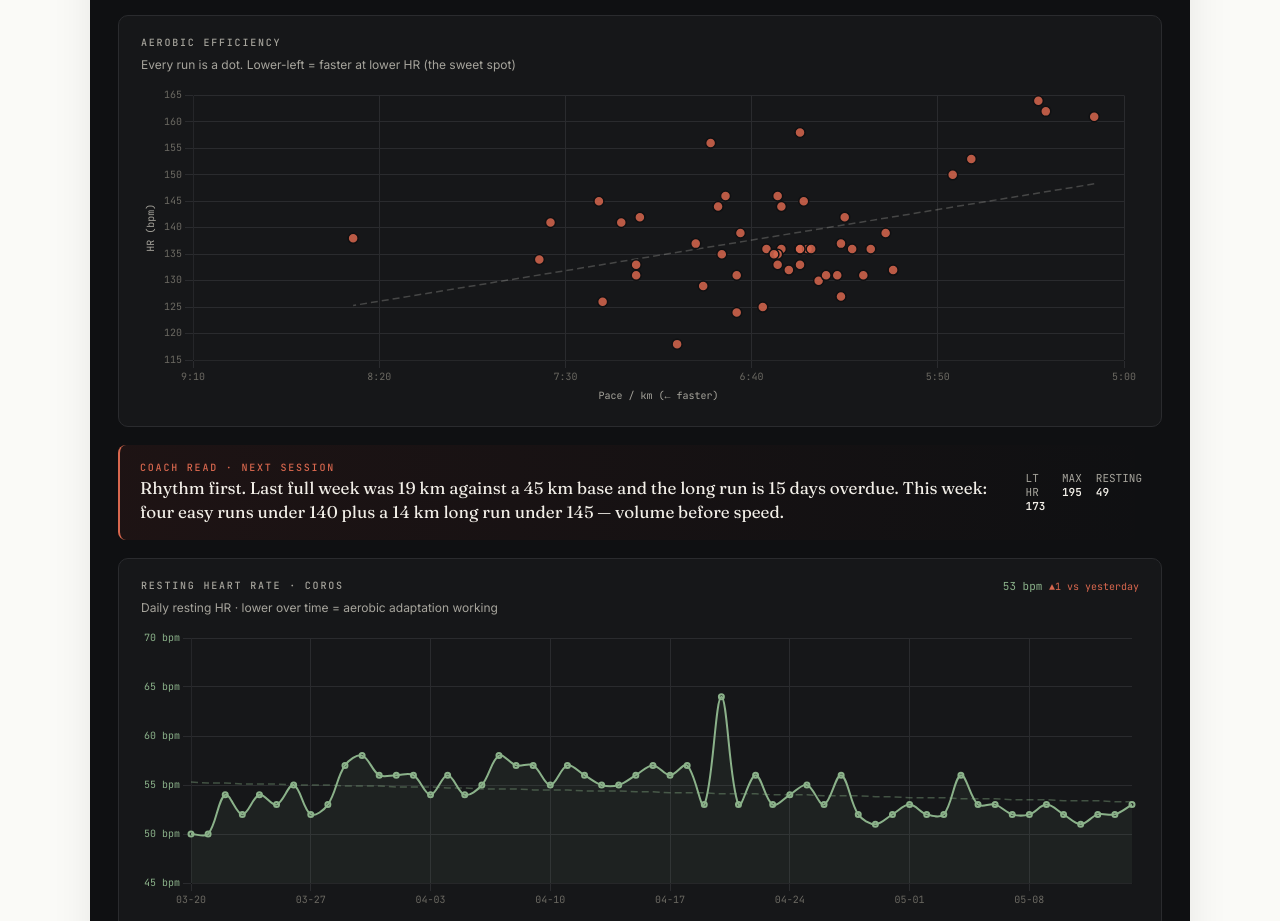
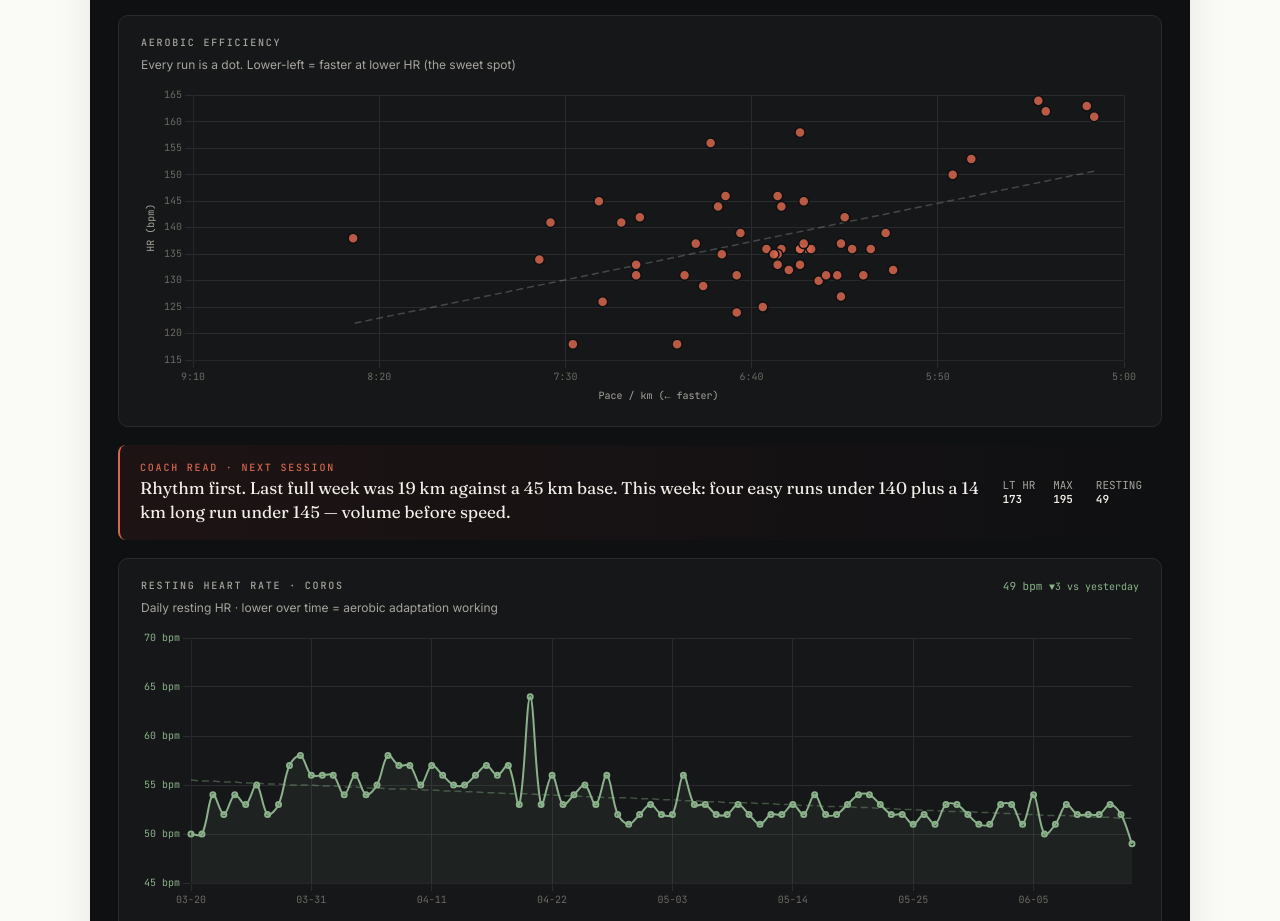
Before and after one commit to arifRashih/running, a plain HTML site: page index.html in a window 1280 px wide. Shown: the part 1778-2699 px from the top of the page. Drawn offline with nearby package versions, Linux system fonts and the light colour scheme.

Commit message:
Add files via upload

```diff
--- a/index.html
+++ b/index.html
@@ -275,9 +275,13 @@
   {date:'4-Jun-26', week:'Week 11',pace:'6:53',hr:129,dist:4.94, menu:'Afternoon Run',type:'Easy',notes:'',                  temp:35,double:false},
   {date:'6-Jun-26', week:'Week 11',pace:'6:13',hr:136,dist:3.73, menu:'Morning Run',  type:'Easy',notes:'',                  temp:28,double:false},
   {date:'8-Jun-26', week:'Week 12',pace:'6:02',hr:132,dist:7.50, menu:'Morning Run',  type:'Easy',notes:'',                          double:false},
+  {date:'9-Jun-26', week:'Week 12',pace:'5:10',hr:163,dist:4.47, menu:'Morning Run',  type:'Easy',notes:'',              temp:30,    double:false},
+  {date:'10-Jun-26',week:'Week 12',pace:'6:26',hr:137,dist:8.57, menu:'Morning Run',  type:'Easy',notes:'',              temp:30,    double:false},
+  {date:'13-Jun-26',week:'Week 12',pace:'6:58',hr:131,dist:14.39,menu:'Morning Run',  type:'Long',notes:'Elevation: 193m',temp:27,    double:false},
+  {date:'14-Jun-26',week:'Week 12',pace:'7:28',hr:118,dist:7.37, menu:'Morning Run',  type:'Easy',notes:'',              temp:28,    double:false},
 ];
 
-// ── COROS snapshot · updated 18-May-26 ───────────────────────────────────────
+// ── COROS snapshot · updated 14-Jun-26 ───────────────────────────────────────
 const RHR_EMBEDDED = [
   {date:'2026-03-20',value:50},{date:'2026-03-21',value:50},{date:'2026-03-22',value:54},{date:'2026-03-23',value:52},
   {date:'2026-03-24',value:54},{date:'2026-03-25',value:53},{date:'2026-03-26',value:55},{date:'2026-03-27',value:52},
@@ -293,6 +297,14 @@
   {date:'2026-05-03',value:52},{date:'2026-05-04',value:56},{date:'2026-05-05',value:53},{date:'2026-05-06',value:53},
   {date:'2026-05-07',value:52},{date:'2026-05-08',value:52},{date:'2026-05-09',value:53},{date:'2026-05-10',value:52},
   {date:'2026-05-11',value:51},{date:'2026-05-12',value:52},{date:'2026-05-13',value:52},{date:'2026-05-14',value:53},
+  {date:'2026-05-15',value:52},{date:'2026-05-16',value:54},{date:'2026-05-17',value:52},{date:'2026-05-18',value:52},
+  {date:'2026-05-19',value:53},{date:'2026-05-20',value:54},{date:'2026-05-21',value:54},{date:'2026-05-22',value:53},
+  {date:'2026-05-23',value:52},{date:'2026-05-24',value:52},{date:'2026-05-25',value:51},{date:'2026-05-26',value:52},
+  {date:'2026-05-27',value:51},{date:'2026-05-28',value:53},{date:'2026-05-29',value:53},{date:'2026-05-30',value:52},
+  {date:'2026-05-31',value:51},{date:'2026-06-01',value:51},{date:'2026-06-02',value:53},{date:'2026-06-03',value:53},
+  {date:'2026-06-04',value:51},{date:'2026-06-05',value:54},{date:'2026-06-06',value:50},{date:'2026-06-07',value:51},
+  {date:'2026-06-08',value:53},{date:'2026-06-09',value:52},{date:'2026-06-10',value:52},{date:'2026-06-11',value:52},
+  {date:'2026-06-12',value:53},{date:'2026-06-13',value:52},{date:'2026-06-14',value:49},
 ];
 const HRV_EMBEDDED = [
   {date:'2026-03-20',value:59},{date:'2026-03-21',value:60},{date:'2026-03-22',value:56},{date:'2026-03-23',value:55},
@@ -309,8 +321,16 @@
   {date:'2026-05-03',value:48},{date:'2026-05-04',value:45},{date:'2026-05-05',value:52},{date:'2026-05-06',value:50},
   {date:'2026-05-07',value:57},{date:'2026-05-08',value:50},{date:'2026-05-09',value:49},{date:'2026-05-10',value:42},
   {date:'2026-05-11',value:60},{date:'2026-05-12',value:62},{date:'2026-05-13',value:53},{date:'2026-05-14',value:49},
+  {date:'2026-05-15',value:52},{date:'2026-05-16',value:49},{date:'2026-05-17',value:45},{date:'2026-05-18',value:52},
+  {date:'2026-05-19',value:55},{date:'2026-05-20',value:45},{date:'2026-05-21',value:46},{date:'2026-05-22',value:48},
+  {date:'2026-05-23',value:53},{date:'2026-05-24',value:56},{date:'2026-05-25',value:64},{date:'2026-05-26',value:54},
+  {date:'2026-05-27',value:55},{date:'2026-05-28',value:49},{date:'2026-05-29',value:54},{date:'2026-05-30',value:57},
+  {date:'2026-05-31',value:60},{date:'2026-06-01',value:57},{date:'2026-06-02',value:58},{date:'2026-06-03',value:57},
+  {date:'2026-06-04',value:69},{date:'2026-06-05',value:51},{date:'2026-06-06',value:71},{date:'2026-06-07',value:72},
+  {date:'2026-06-08',value:60},{date:'2026-06-09',value:67},{date:'2026-06-10',value:49},{date:'2026-06-11',value:65},
+  {date:'2026-06-12',value:48},{date:'2026-06-13',value:61},{date:'2026-06-14',value:76},
 ];
-const HRV_META = {baseline:51,rangeMin:44,rangeMax:58};
+const HRV_META = {baseline:56,rangeMin:49,rangeMax:63};
 
 // ── Constants ────────────────────────────────────────────────────────────────
 const MONTHS = ['Jan','Feb','Mar','Apr','May','Jun','Jul','Aug','Sep','Oct','Nov','Dec'];
```
